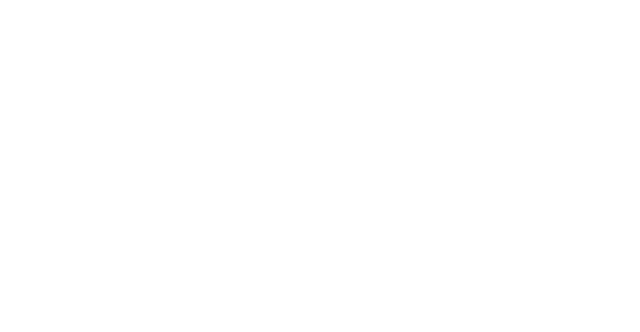
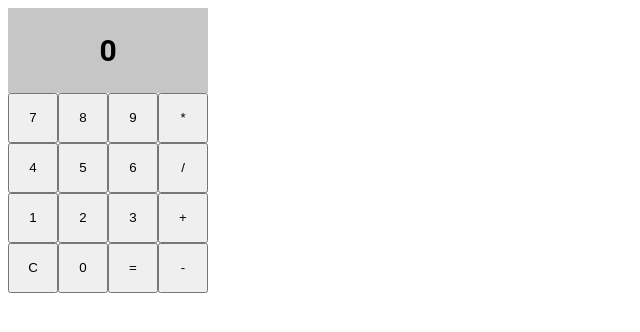
Before and after one commit to petark7/calculator, a plain HTML site: page index.html in a window 1280 px wide. Shown: the whole page, without its empty margins (0-640 px from the left). Drawn offline with Linux system fonts and the light colour scheme.

Commit message:
Implement button functions
Enter number to display by clicking on button

```diff
--- a/index.html
+++ b/index.html
@@ -6,6 +6,41 @@
 
     <body>
 
+        <div class = "calculator">
+            <div class = "display">
+                <h2>0</h2>
+            </div>
+            <div class = "buttons">
+
+                <div class = "top">
+                    <button id = "btn_7">7</button>
+                    <button id = "btn_8">8</button>
+                    <button id = "btn_9">9</button>
+                    <button id = "btn_multiply">*</button>
+                </div>
+
+                <div class = "middle_1">
+                    <button id = "btn_4">4</button>
+                    <button id = "btn_5">5</button>
+                    <button id = "btn_6">6</button>
+                    <button id = "btn_divide">/</button>
+                </div>
+
+                <div class = "middle_2">
+                <button id = "btn_1">1</button>
+                <button id = "btn_2">2</button>
+                <button id = "btn_3">3</button>
+                <button id = "btn_add">+</button>
+                </div>
+
+                <div class = "bottom">
+                <button id = "btn_clear">C</button>
+                <button id = "btn_0">0</button>
+                <button id = "btn_equals">=</button>
+                <button id = "btn_subtract">-</button>
+                </div>
+            </div>
+        </div>
         <script src = "script.js"></script>
     </body>
 </html>
--- a/script.js
+++ b/script.js
@@ -1,3 +1,19 @@
+    let display = document.querySelector('.display h2');
+    let buttons = document.querySelectorAll('button');
+
+    for (let x = 0; x < buttons.length; x++) {
+        buttons[x].addEventListener('click', () => {
+            if (display.textContent == 0) {
+                display.textContent = "";
+            }
+            display.textContent += buttons[x].textContent;
+        });
+    }
+
+function buttonClick (content) {
+    display.textContent += content;
+}
+
 function add (x, y) {
     return x + y;
 }
--- a/styles.css
+++ b/styles.css
@@ -0,0 +1,28 @@
+body {
+    font-family: Roboto;
+}
+
+.calculator {
+    display: flex;
+    flex-direction: column;
+    font-size: 0;
+}
+
+button {
+    width: 50px;
+    height: 50px;
+
+}
+
+.top {
+    gap: 10;
+}
+h2 {
+    font-size: 30px;
+    text-align: center;
+}
+
+.display {
+    width: 200px;
+    background-color: rgb(198, 198, 198);
+}
```
